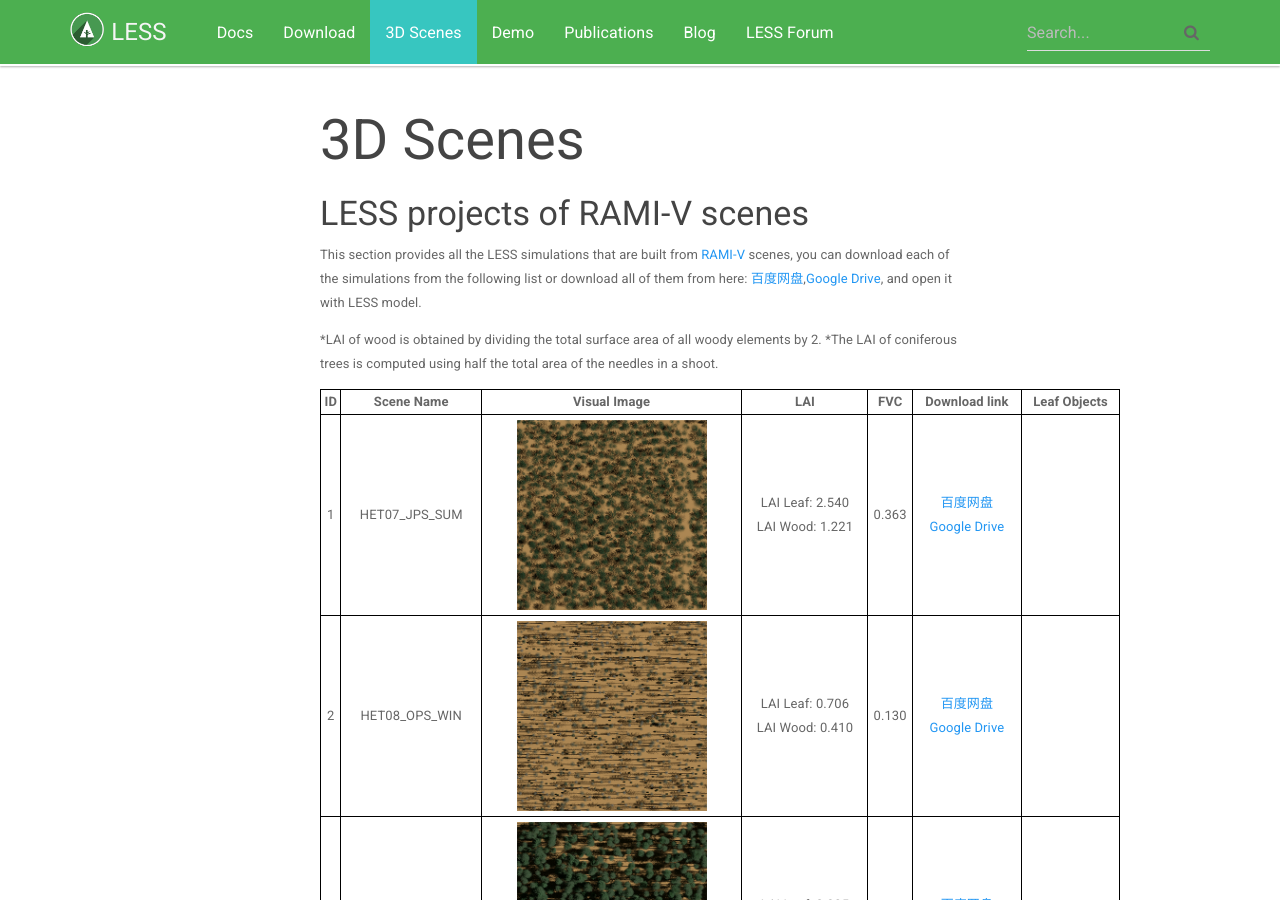
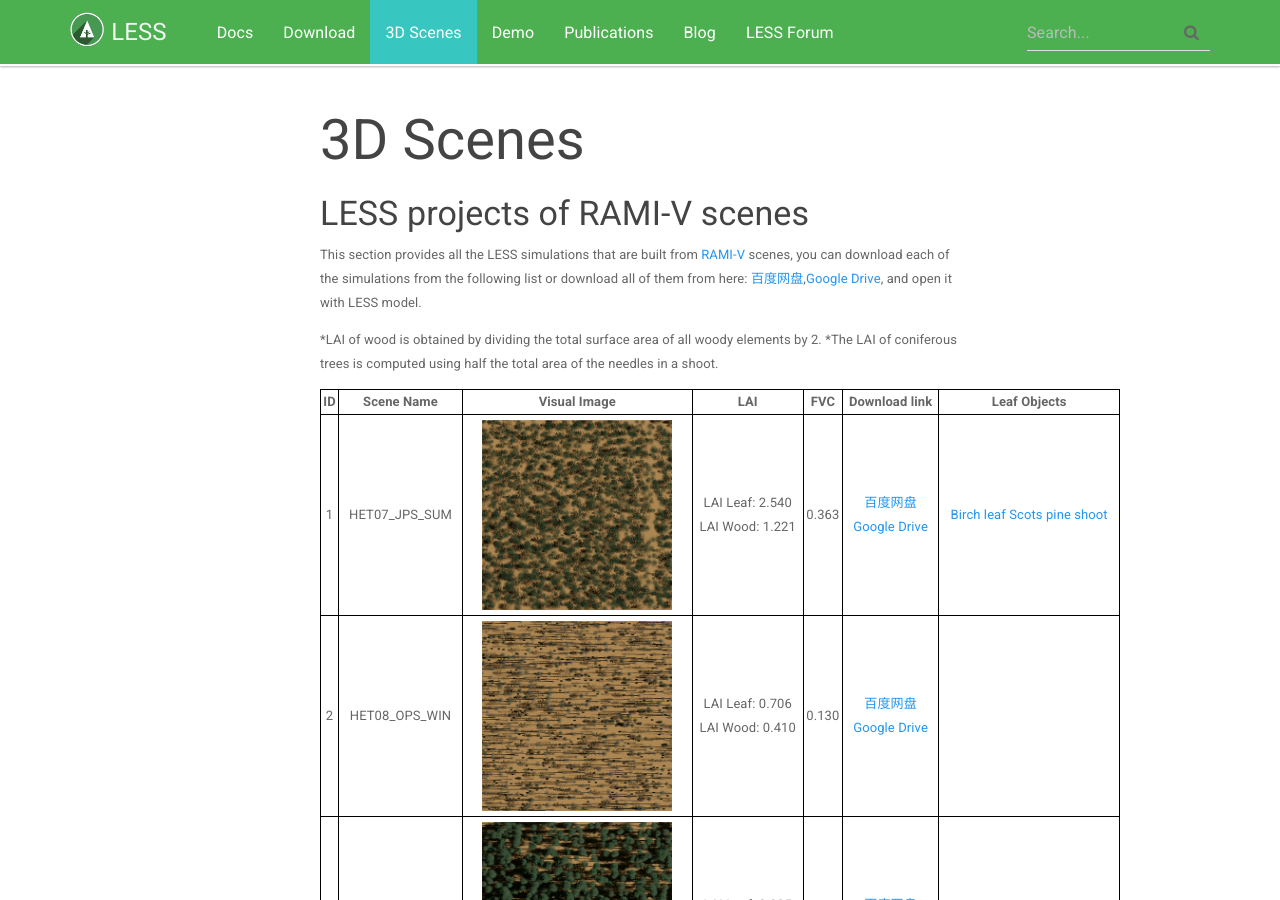
Before and after one commit to jianboqi/jianboqi.github.io, a Jekyll site: the page built from 3dscenes.md, in a window 1280 px wide and 900 px high. Built offline with Jekyll 4.4.1, drawn with Linux system fonts in a browser that asks for light colours; nearby versions of some CDN libraries.

Commit message:
Update 3dscenes.md

```diff
--- a/3dscenes.md
+++ b/3dscenes.md
@@ -28,7 +28,7 @@
 
 |ID|Scene Name|Visual Image|LAI|FVC|Download link|Leaf Objects|
 |:-------------:|:-------------:|:-------------:|:-------------:|:-------------:|:-------------:|:-------------:|
-|1|HET07_JPS_SUM|<image width="200" height="200" src="http://lessrt.org/img/SCENE-FOREST-HET07_JPS_SUM.png"/>|LAI Leaf: 2.540<br/> LAI Wood: 1.221|0.363|[百度网盘](https://pan.baidu.com/s/10fH1z6HJdpjJ7wRbZBHoHg?pwd=sija)<br/>[Google Drive](https://drive.google.com/file/d/1vQ6rs2Ry59Qw23JfGlQ2esPgU6nz9Kn4/view?usp=sharing)|
+|1|HET07_JPS_SUM|<image width="200" height="200" src="http://lessrt.org/img/SCENE-FOREST-HET07_JPS_SUM.png"/>|LAI Leaf: 2.540<br/> LAI Wood: 1.221|0.363|[百度网盘](https://pan.baidu.com/s/10fH1z6HJdpjJ7wRbZBHoHg?pwd=sija)<br/>[Google Drive](https://drive.google.com/file/d/1vQ6rs2Ry59Qw23JfGlQ2esPgU6nz9Kn4/view?usp=sharing)|[Birch leaf](http://lessrt.org/Attachments/het07-bepeleaf0.obj) [Scots pine shoot](http://lessrt.org/Attachments/het07-shoot0.obj)|
 |2|HET08_OPS_WIN|<image width="200" height="200" src="http://lessrt.org/img/SCENE-FOREST-HET08_OPS_WIN.png"/>|LAI Leaf: 0.706<br/> LAI Wood: 0.410|0.130|[百度网盘](https://pan.baidu.com/s/1AKACKWy6pybF_6BRSAoHjA?pwd=ckvv)<br/>[Google Drive](https://drive.google.com/file/d/1JlF9U5DInkeICtXT0Rx6Bdcv_TZzVsf2/view?usp=sharing)|
 |3|HET09_JBS_SUM|<image width="200" height="200" src="http://lessrt.org/img/SCENE-FOREST-HET09_JBS_SUM.png"/>|LAI Leaf: 3.835<br/> LAI Wood: 1.934|0.557|[百度网盘](https://pan.baidu.com/s/1ezFyujdn1t84QxUVXm_WRg?pwd=ruj1)<br/>[Google Drive](https://drive.google.com/file/d/1uHZE7PxhXs7Zx3YERZUNYKVa4md3s2BK/view?usp=sharing)|
 |4|HET10_DIS_S1A|<image width="200" height="200" src="http://lessrt.org/img/SCENE-FOREST-HET10_DIS_S1A.png"/>|LAI Leaf: 1.000<br/> LAI Wood: 0.000|0.176|[百度网盘](https://pan.baidu.com/s/1BXu7s-D12d5terJiaIzOWQ?pwd=uqvv)<br/>[Google Drive](https://drive.google.com/file/d/1B-L4lMWHVpbnjxNcoJ3lKNCpTB9Ub2SG/view?usp=sharing)|
```
